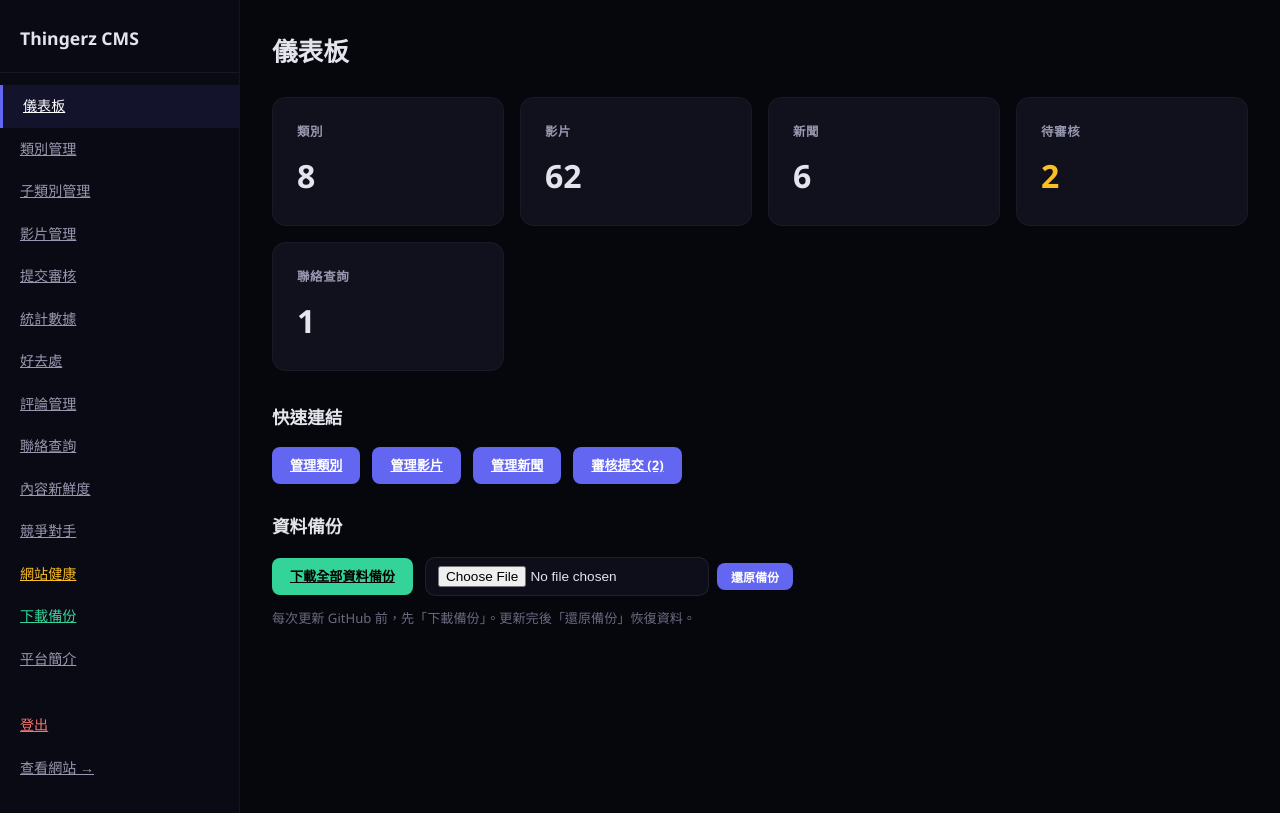
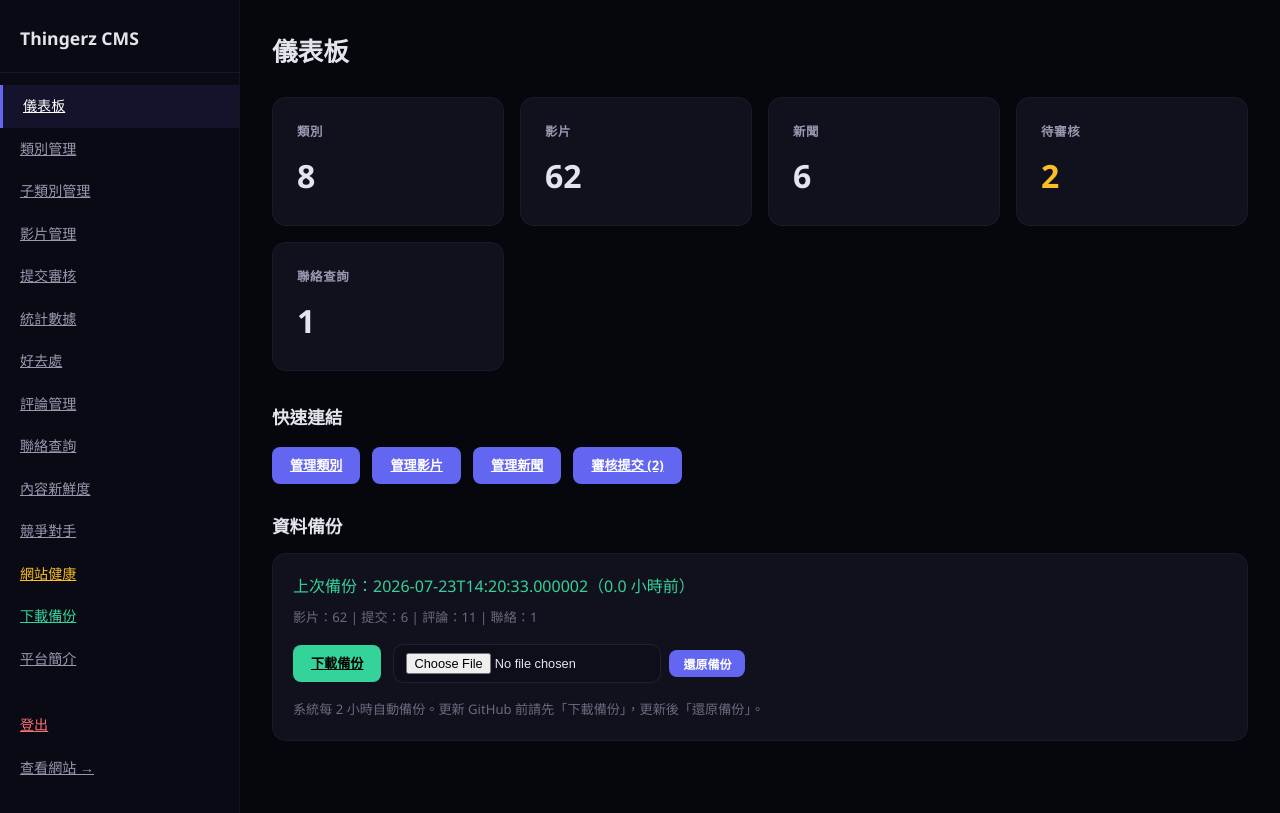
Before and after one commit to gbeoho/Thingerz, a Flask app: page /admin/dashboard in a window 1280 px wide. Run offline with Flask 3, Linux system fonts and the light colour scheme; the visitor is signed in with stand-in values (Sample User, id 1); data comes from the database, SQL or seed files in the repository.

Commit message:
Add files via upload

```diff
--- a/templates/admin/dashboard.html
+++ b/templates/admin/dashboard.html
@@ -17,12 +17,21 @@
 </div>
 
 <h2 style="font-size:1.1rem;margin:28px 0 12px">資料備份</h2>
-<div style="display:flex;gap:12px;flex-wrap:wrap;align-items:center">
-    <a href="{{ url_for('admin_backup') }}" class="btn" style="background:#34d399;color:#000">下載全部資料備份</a>
-    <form method="POST" action="{{ url_for('admin_restore') }}" enctype="multipart/form-data" style="display:flex;gap:8px;align-items:center">
-        <input type="file" name="backup_file" accept=".json" class="input" style="width:auto;padding:8px 12px" required>
-        <button class="btn btn-primary btn-sm">還原備份</button>
-    </form>
+{% set status = get_backup_status() %}
+<div style="background:#11111d;border-radius:14px;padding:20px;border:1px solid rgba(255,255,255,.04);margin-bottom:16px">
+    {% if status.last_backup %}
+    <p style="color:#34d399;margin-bottom:8px">上次備份：{{ status.last_backup }}（{{ status.hours_ago }} 小時前）</p>
+    <p class="text-muted" style="margin-bottom:8px">影片：{{ status.video_count }} | 提交：{{ status.submission_count }} | 評論：{{ status.comment_count }} | 聯絡：{{ status.contact_count }}</p>
+    {% else %}
+    <p style="color:#fbbf24;margin-bottom:8px">尚未建立備份</p>
+    {% endif %}
+    <div style="display:flex;gap:12px;flex-wrap:wrap;align-items:center;margin-top:12px">
+        <a href="{{ url_for('admin_backup') }}" class="btn" style="background:#34d399;color:#000">下載備份</a>
+        <form method="POST" action="{{ url_for('admin_restore') }}" enctype="multipart/form-data" style="display:flex;gap:8px;align-items:center">
+            <input type="file" name="backup_file" accept=".json" class="input" style="width:auto;padding:8px 12px;font-size:.8rem" required>
+            <button class="btn btn-primary btn-sm">還原備份</button>
+        </form>
+    </div>
+    <p class="text-muted" style="margin-top:12px">系統每 2 小時自動備份。更新 GitHub 前請先「下載備份」，更新後「還原備份」。</p>
 </div>
-<p class="text-muted" style="margin-top:8px">每次更新 GitHub 前，先「下載備份」。更新完後「還原備份」恢復資料。</p>
 {% endblock %}
```
